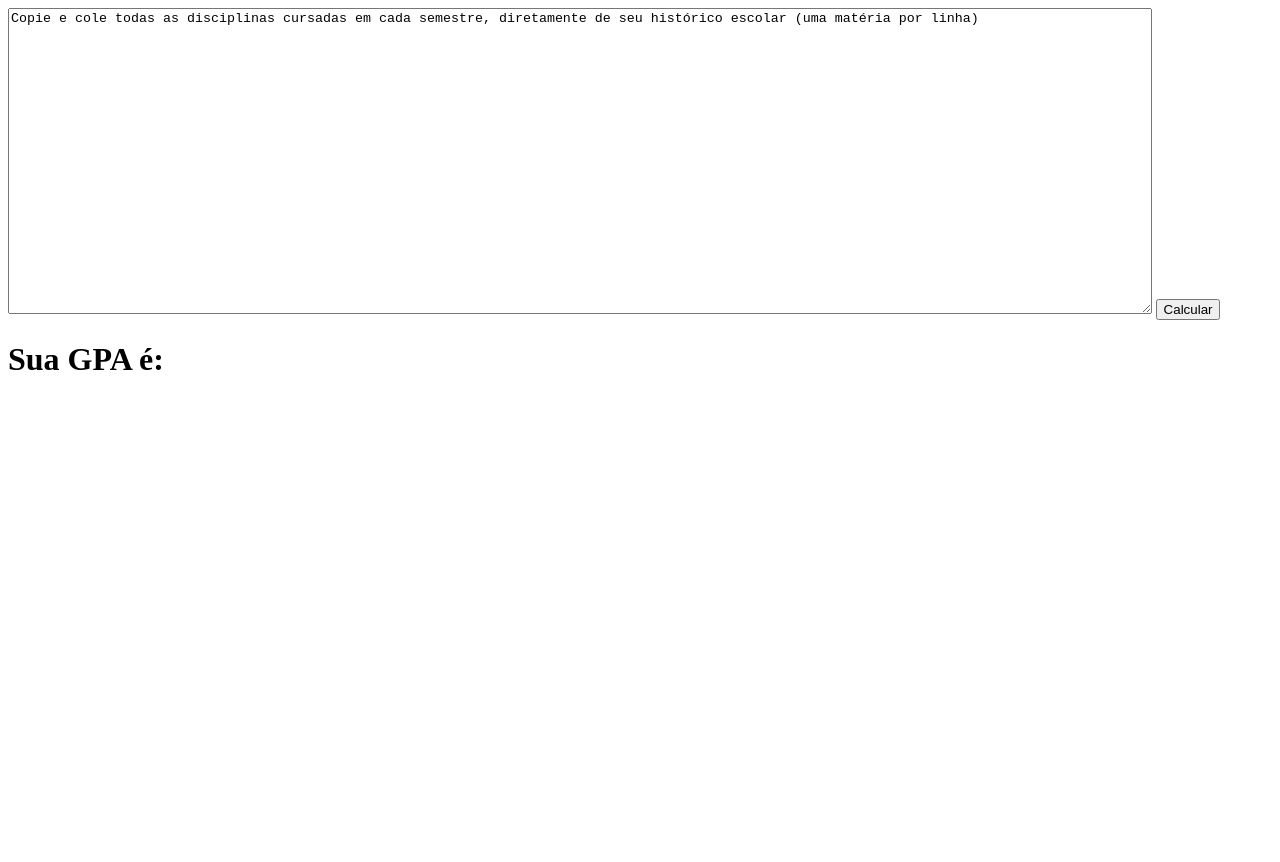
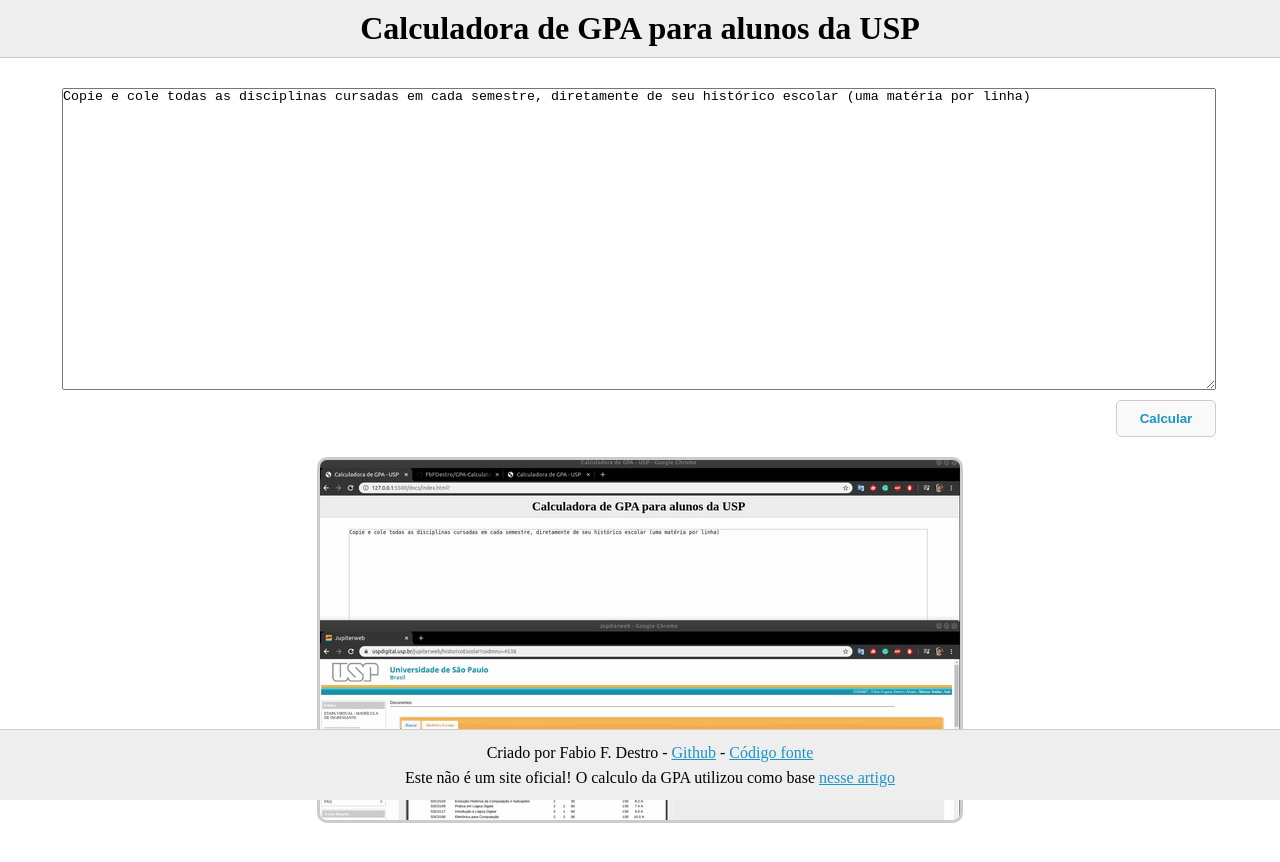
Before and after one commit to FbFDestro/GPA-Calculator-USP, a plain HTML site: page docs/index.html in a window 1280 px wide. Before the commit the page ends 800 px from the top, so only its background shows below. Drawn offline with Linux system fonts and the light colour scheme.

Commit message:
updated style

```diff
--- a/docs/code.js
+++ b/docs/code.js
@@ -1,3 +1,5 @@
+document.getElementById('btnSubmit').onclick = calculateGPA;
+
 function hasWorkLoad(courseData, numberElements) {
   return !isNaN(parseInt(courseData[numberElements - 5]));
 }
@@ -28,8 +30,13 @@ function calculateGPA() {
   let sumPoints = 0;
   let totalNumberOfCredits = 0;
 
+  let possibleLineErro = false;
   for (course of courses) {
     const courseData = course.split(' ');
+
+    if (courseData[0].length != 7) {
+      possibleLineErro = true;
+    }
 
     const numberElements = courseData.length - 1;
     const grade = parseFloat(courseData[numberElements - 1]);
@@ -48,7 +55,16 @@ function calculateGPA() {
     totalNumberOfCredits += credits;
   }
 
-  const gpa = sumPoints / totalNumberOfCredits;
+  let gpa = sumPoints / totalNumberOfCredits;
   const spanResult = document.getElementById('gpaResult');
+  if (!gpa || isNaN(gpa)) {
+    gpa =
+      'Algo deu errado. Verifique os valores inseridos!' +
+      (possibleLineErro
+        ? ' Verifique se cada linha contém as informações de uma matéria!'
+        : '');
+  }
   spanResult.innerText = gpa;
+  document.getElementById('result').classList.remove('hidden');
+  return false;
 }
--- a/docs/index.html
+++ b/docs/index.html
@@ -7,13 +7,40 @@
     <link rel="stylesheet" href="style.css" />
   </head>
   <body>
-    <form action="#" onsubmit="calculateGPA()">
-      <textarea>
-Copie e cole todas as disciplinas cursadas em cada semestre, diretamente de seu histórico escolar (uma matéria por linha) </textarea
-      >
-      <input type="submit" value="Calcular" />
-    </form>
-    <h1>Sua GPA é: <span id="gpaResult"></span></h1>
+    <header><h1>Calculadora de GPA para alunos da USP</h1></header>
+
+    <main>
+      <form onsubmit="calculateGPA()">
+        <textarea>
+Copie e cole todas as disciplinas cursadas em cada semestre, diretamente de seu histórico escolar (uma matéria por linha)</textarea
+        >
+        <button type="button" id="btnSubmit">Calcular</button>
+      </form>
+      <div id="result" class="hidden">
+        <h1>Sua GPA é:</h1>
+        <span id="gpaResult"></span>
+      </div>
+
+      <div id="imgComoCalcular">
+        <img src="/como_calcular_GPA_USP.gif" alt="Como calular GPA USP" />
+      </div>
+    </main>
+
+    <footer>
+      <p>
+        Criado por Fabio F. Destro - <a href="https://github.com/FbFDestro/">Github</a> -
+        <a href="https://github.com/FbFDestro/GPA-Calculator-USP">Código fonte</a>
+      </p>
+      <p>
+        Este não é um site oficial! O calculo da GPA utilizou como base
+        <a
+          href="https://blogdointercambio.stb.com.br/gpa-o-que-e-e-como-calcular/"
+          target="_blank"
+          >nesse artigo</a
+        >
+      </p>
+    </footer>
+
     <script src="code.js"></script>
   </body>
 </html>
--- a/docs/style.css
+++ b/docs/style.css
@@ -1,4 +1,89 @@
+* {
+  margin: 0;
+  padding: 0;
+}
+
+a {
+  color: #1c94c4;
+}
+
+header,
+footer {
+  background-color: #eee;
+  padding: 10px;
+  border-bottom: 1px solid #ccc;
+  margin-bottom: 30px;
+  text-align: center;
+}
+
+main {
+  width: 100%;
+  margin-bottom: 100px;
+}
+
+form {
+  width: 90%;
+  display: flex;
+  flex-direction: column;
+  margin: 0 auto;
+  align-items: flex-end;
+}
+
 textarea {
+  width: 100%;
+  height: 300px;
+  resize: vertical;
+}
+
+#btnSubmit {
+  color: #1c94c4;
+  background-color: #f9f9f9;
+  border: 1px solid #cccccc;
+  border-radius: 5px;
+  width: 100px;
+  text-decoration: none;
+  padding: 10px;
+  cursor: pointer;
+  margin-top: 10px;
+  font-weight: bold;
+}
+
+#result {
   width: 90%;
-  height: 300px;
+  margin: 0 auto;
+  display: flex;
+  align-items: baseline;
+  flex-wrap: wrap;
 }
+#result h1 {
+  margin-right: 10px;
+}
+#gpaResult {
+  font-weight: bold;
+}
+#imgComoCalcular {
+  margin: 0 auto;
+  margin-top: 20px;
+  width: 90%;
+  text-align: center;
+}
+img {
+  background: #ccc;
+  padding: 3px;
+  border-radius: 10px;
+}
+
+footer {
+  margin-bottom: 0;
+  border-bottom: 0;
+  border-top: 1px solid #ccc;
+  margin-top: 20px;
+  line-height: 25px;
+  position: fixed;
+  width: 100%;
+  bottom: 0;
+}
+
+.hidden {
+  display: none !important;
+}
```
Also changed, not shown: como_calcular_GPA_USP.gif (added).
